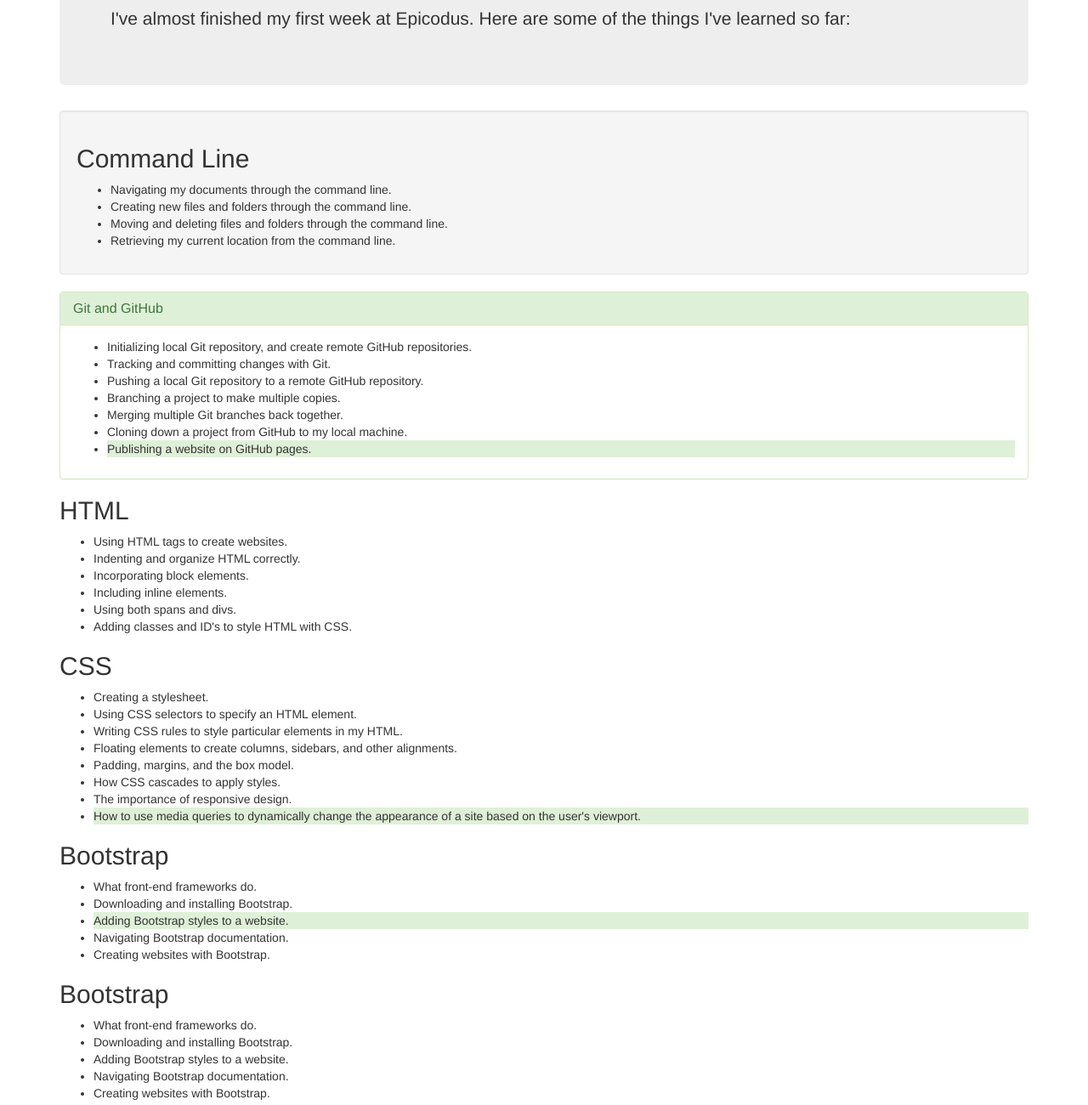
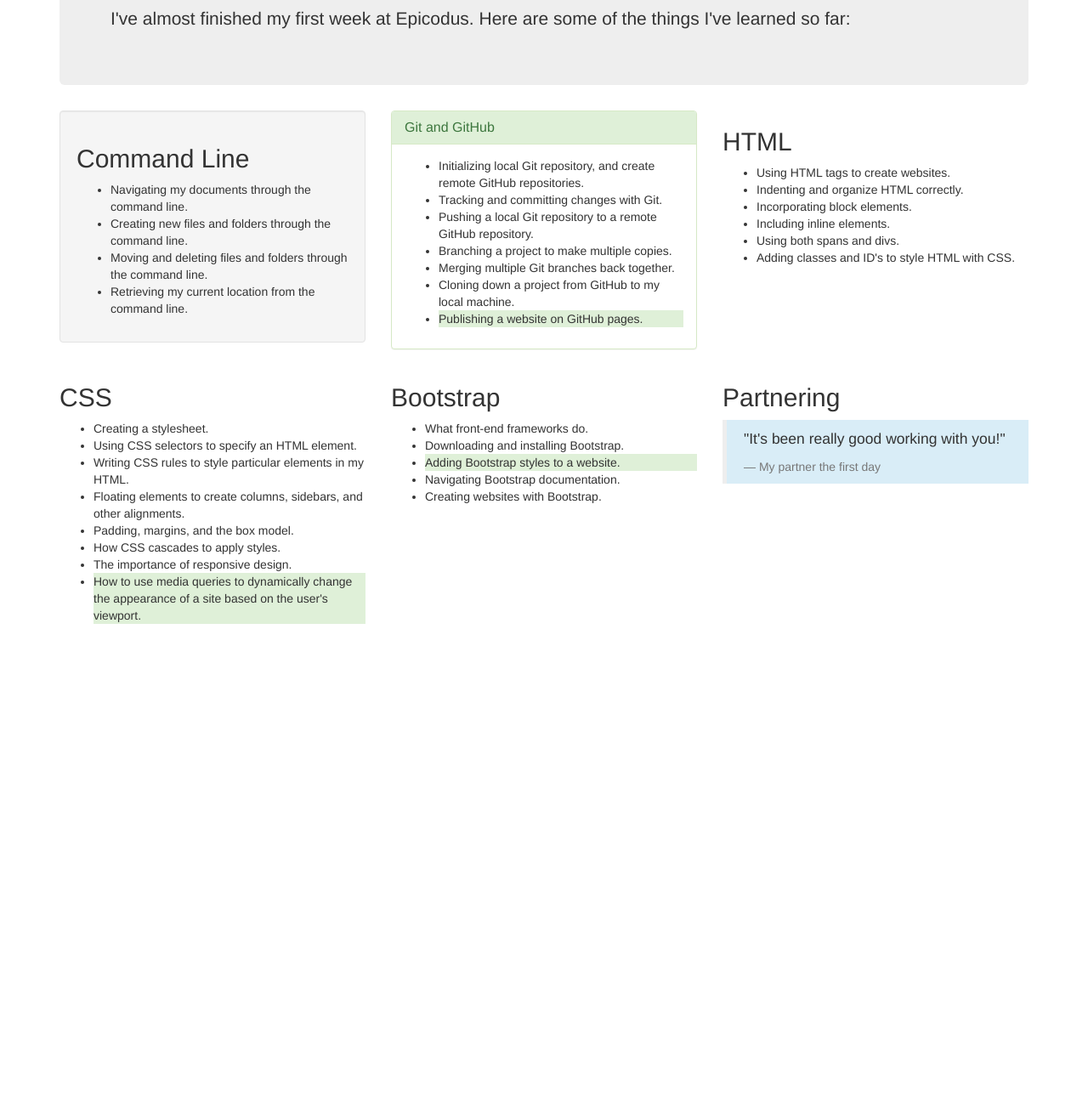
Before and after one commit to bryantwang1/week-in-review, a plain HTML site: page index.html in a window 1280 px wide. Shown: the part 140-1440 px from the top of the page at 85% size. After the commit the page ends 884 px from the top, so only its background shows below. Drawn offline with Linux system fonts and the light colour scheme.

Commit message:
Add Bootstrap grid practice

```diff
--- a/index.html
+++ b/index.html
@@ -12,6 +12,9 @@
           I've almost finished my first week at Epicodus. Here are some of the things I've learned so far:
         </p>
       </div>
+
+      <div class="row">
+        <div class="col-md-4">
           <div class="well">
             <h2>Command Line</h2>
             <ul>
@@ -21,6 +24,9 @@
               <li>Retrieving my current location from the command line.</li>
             </ul>
           </div>
+        </div>
+
+        <div class="col-md-4">
           <div class="panel panel-success">
             <div class="panel-heading">
               <h2 class="panel-title">Git and GitHub</h2>
@@ -37,6 +43,9 @@
               </ul>
             </div>
           </div>
+        </div>
+
+        <div class="col-md-4">
           <h2>HTML</h2>
           <ul>
             <li>Using HTML tags to create websites.</li>
@@ -46,6 +55,12 @@
             <li>Using both spans and divs.</li>
             <li>Adding classes and ID's to style HTML with CSS.</li>
           </ul>
+        </div>
+      </div>
+
+
+      <div class="row">
+        <div class="col-md-4">
           <h2>CSS</h2>
           <ul>
             <li>Creating a stylesheet.</li>
@@ -57,6 +72,9 @@
             <li>The importance of responsive design.</li>
             <li class="bg-success">How to use media queries to dynamically change the appearance of a site based on the user's viewport.</li>
           </ul>
+        </div>
+
+        <div class="col-md-4">
           <h2>Bootstrap</h2>
           <ul>
             <li>What front-end frameworks do.</li>
@@ -65,19 +83,17 @@
             <li>Navigating Bootstrap documentation.</li>
             <li>Creating websites with Bootstrap.</li>
           </ul>
-      <h2>Bootstrap</h2>
-      <ul>
-       <li>What front-end frameworks do.</li>
-       <li>Downloading and installing Bootstrap.</li>
-       <li>Adding Bootstrap styles to a website.</li>
-       <li>Navigating Bootstrap documentation.</li>
-       <li>Creating websites with Bootstrap.</li>
-      </ul>
+        </div>
+
+        <div class="col-md-4">
           <h2>Partnering</h2>
           <blockquote class="bg-info">
             <p>"It's been really good working with you!"</p>
             <footer>My partner the first day</footer>
           </blockquote>
         </div>
+
+      </div>
+    </div>
   </body>
 </html>
```
Lines whose indentation alone changed are shown as unchanged.
